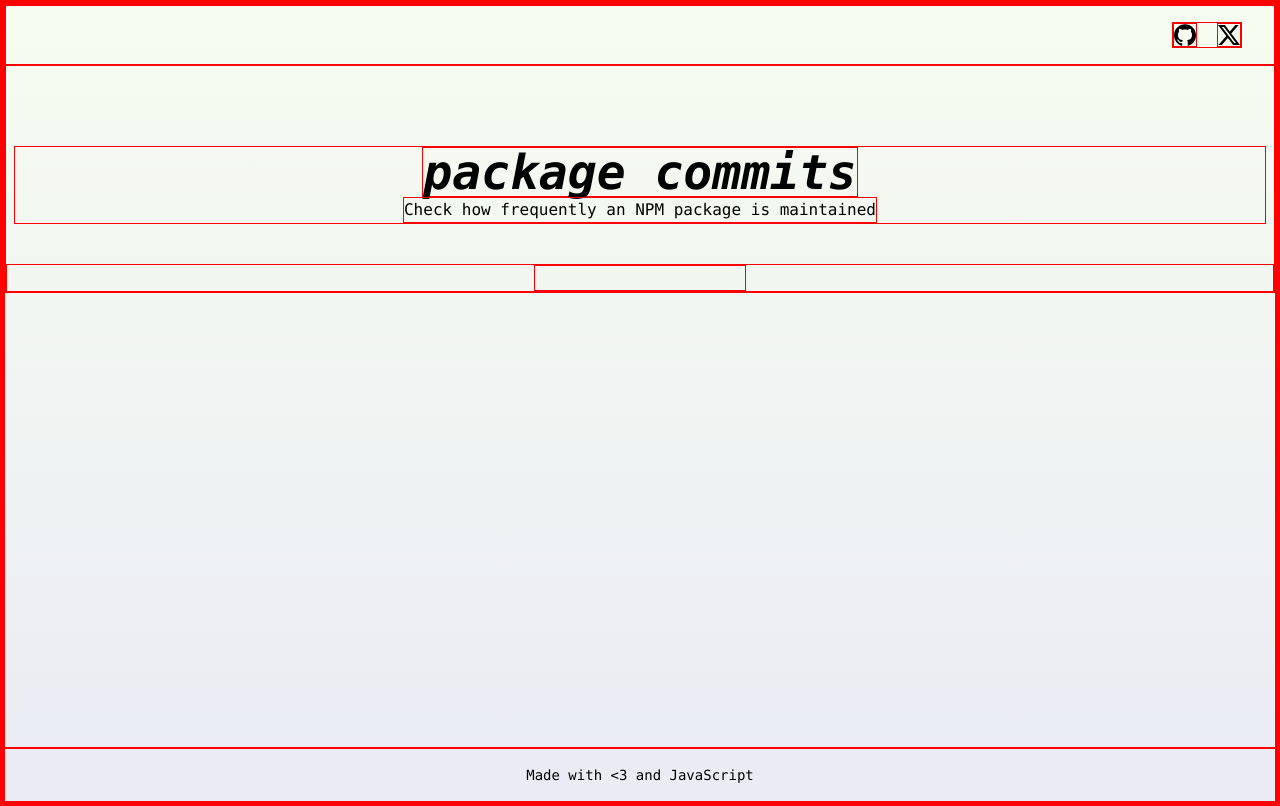
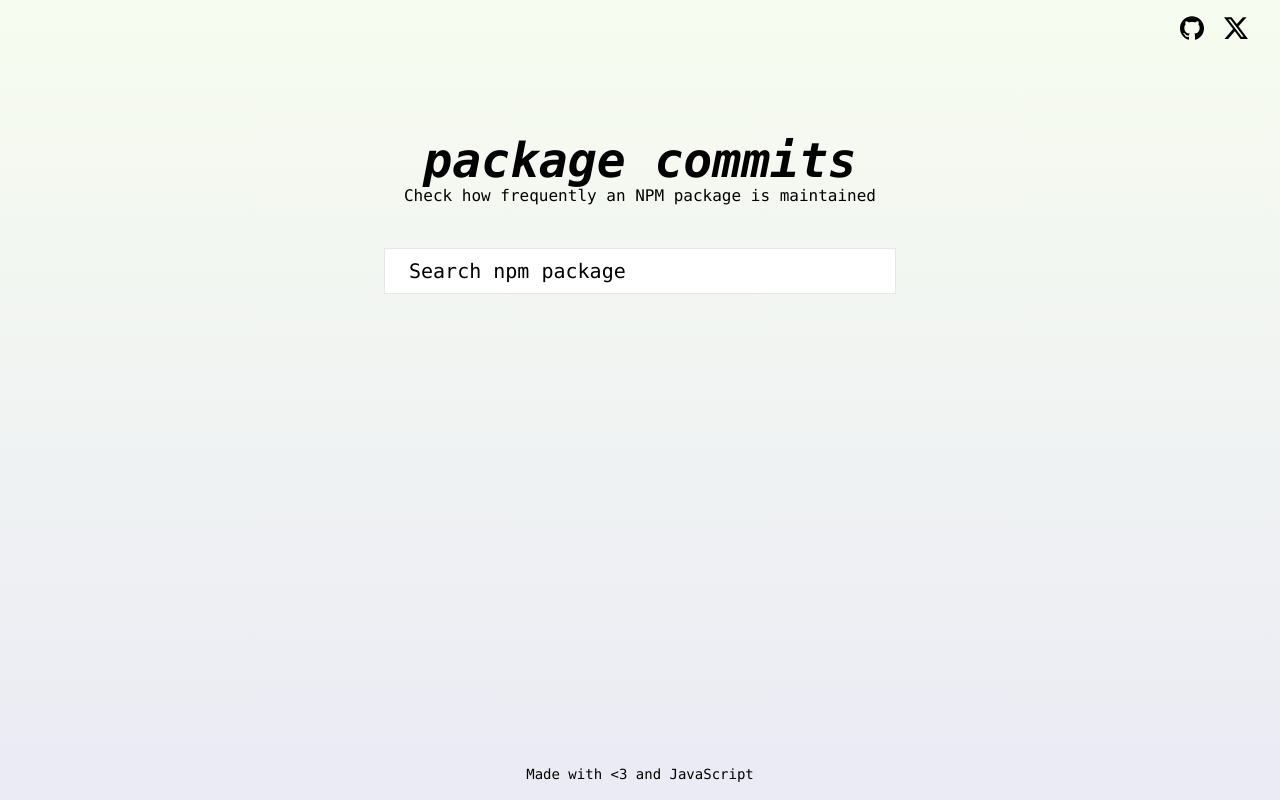
Before and after one commit to enyichiaagu/package-commits, a React (Vite) app in the folder client/: page / in a window 1280 px wide. Built offline with nearby package versions, Linux system fonts and the light colour scheme; the HTML template or start-up script is replaced by a standard one.

Commit message:
NPMS is barely working

```diff
--- a/client/package.json
+++ b/client/package.json
@@ -13,6 +13,7 @@
   "dependencies": {
     "@radix-ui/react-tooltip": "^1.1.3",
     "@tailwindcss/vite": "^4.0.6",
+    "downshift": "^9.0.8",
     "react": "^18.3.1",
     "react-dom": "^18.3.1",
     "react-icons": "^5.4.0",
--- /dev/null
+++ b/client/src/components/SearchBox.jsx
@@ -0,0 +1,79 @@
+import { useState } from 'react';
+import PropTypes from 'prop-types';
+import { useCombobox } from 'downshift';
+import SearchInput from './SearchInput';
+import SearchListItem from './SearchListItem';
+
+// const mockList = [
+//   { id: 'book-1', author: 'Harper Lee', title: 'To Kill a Mockingbird' },
+//   { id: 'book-2', author: 'Lev Tolstoy', title: 'War and Peace' },
+//   { id: 'book-3', author: 'Fyodor Dostoyevsy', title: 'The Idiot' },
+//   { id: 'book-4', author: 'Oscar Wilde', title: 'A Picture of Dorian Gray' },
+//   { id: 'book-5', author: 'George Orwell', title: '1984' },
+//   { id: 'book-6', author: 'Jane Austen', title: 'Pride and Prejudice' },
+//   { id: 'book-7', author: 'Marcus Aurelius', title: 'Meditations' },
+//   {
+//     id: 'book-8',
+//     author: 'Fyodor Dostoevsky',
+//     title: 'The Brothers Karamazov',
+//   },
+//   { id: 'book-9', author: 'Lev Tolstoy', title: 'Anna Karenina' },
+//   { id: 'book-10', author: 'Fyodor Dostoevsky', title: 'Crime and Punishment' },
+// ];
+
+const NPM_SEARCH = 'https://api.npms.io/v2/search';
+
+async function getFilteredList(query) {
+  // const lowerCaseQuery = query.toLowerCase();
+
+  // return function itemsFilter(item) {
+  //   return (
+  //     !query ||
+  //     item.author.toLowerCase().includes(lowerCaseQuery) ||
+  //     item.title.toLowerCase().includes(lowerCaseQuery)
+  //   );
+  // };
+  let response = await fetch(`${NPM_SEARCH}?q=${encodeURIComponent(query)}`);
+  let data = await response.json();
+  return data.results;
+}
+
+function SearchBox({ variant }) {
+  const [items, setItems] = useState([]);
+
+  const { getInputProps, getMenuProps, getItemProps } = useCombobox({
+    async onInputValueChange({ inputValue }) {
+      setItems(await getFilteredList(inputValue));
+    },
+    items,
+    itemToString(item) {
+      return item?.package.name || '';
+    },
+  });
+  return (
+    <div className='w-lg justify-center'>
+      <div className='flex justify-center'>
+        <SearchInput
+          placeholder='Search npm package'
+          variant={variant}
+          {...getInputProps()}
+        />
+      </div>
+      <ul {...getMenuProps()} className='bg-list-bg max-h-60 overflow-y-auto'>
+        {items.map((item, index) => (
+          <SearchListItem
+            key={index}
+            {...getItemProps({ item, index })}
+            item={item}
+          />
+        ))}
+      </ul>
+    </div>
+  );
+}
+
+SearchBox.propTypes = {
+  variant: PropTypes.oneOf(['front', 'normal']).isRequired,
+};
+
+export default SearchBox;
--- /dev/null
+++ b/client/src/components/SearchInput.jsx
@@ -0,0 +1,29 @@
+import { forwardRef } from 'react';
+import PropTypes from 'prop-types';
+
+const variants = {
+  front: 'bg-white border border-custom-grey',
+  normal: '',
+};
+
+const SearchInput = forwardRef(function SearchInput(
+  { variant, placeholder, ...otherProps },
+  ref
+) {
+  return (
+    <input
+      className={`placeholder:text-black w-full text-xl block py-2 px-6 ${variants[variant]}`}
+      placeholder={placeholder}
+      ref={ref}
+      {...otherProps}
+    />
+  );
+});
+
+SearchInput.propTypes = {
+  variant: PropTypes.oneOf(Object.keys(variants)),
+  placeholder: PropTypes.string,
+  otherProps: PropTypes.object,
+};
+
+export default SearchInput;
--- /dev/null
+++ b/client/src/components/SearchListItem.jsx
@@ -0,0 +1,17 @@
+import { forwardRef } from 'react';
+import PropTypes from 'prop-types';
+
+const SearchListItem = forwardRef(function SearchListItem({ item }, ref) {
+  return (
+    <li ref={ref} className='px-3 py-1 border-b-1 border-custom-grey'>
+      <span className='block text-sm'>{item.package.name}</span>
+      <span className='block text-xs'>{item.package.description}</span>
+    </li>
+  );
+});
+
+SearchListItem.propTypes = {
+  item: PropTypes.object.isRequired,
+};
+
+export default SearchListItem;
--- a/client/src/index.css
+++ b/client/src/index.css
@@ -1,11 +1,14 @@
 @import 'tailwindcss';
 
 * {
-  border: 1px solid red;
+  /* border: 1px solid red; */
 }
 
 @theme {
   --default-font-family: Consolas, monospace, 'sans serif';
   --color-body-gradient-t: #f7fcf0;
   --color-body-gradient-b: #eaebf4;
+  --color-list-bg: #f9f9f9;
+  --color-custom-grey: #e6e6e6;
+  --color-text-grey: #282828;
 }
--- a/client/src/pages/FrontPage.jsx
+++ b/client/src/pages/FrontPage.jsx
@@ -1,20 +1,21 @@
 import Header from '../components/Header';
+import SearchBox from '../components/SearchBox';
 
 function FrontPage() {
   return (
     <>
       <Header />
-      <main className='flex-1'>
-        <div className='flex flex-col items-center mx-2 mt-10 sm:mt-20'>
-          <span className='font-bold italic text-3xl sm:text-5xl'>
+      <main className='flex-1 mx-2'>
+        <div className='flex flex-col items-center mt-10 sm:mt-20'>
+          <h1 className='font-bold italic text-3xl sm:text-5xl'>
             package commits
-          </span>
+          </h1>
           <span className='text-center'>
             Check how frequently an NPM package is maintained
           </span>
         </div>
-        <div className='mt-10 text-center'>
-          <input></input>
+        <div className='mt-10 flex justify-center'>
+          <SearchBox variant='front' />
         </div>
       </main>
     </>
```
Also changed, not shown: 1 other file (tests, documents, lock files or other folders).
